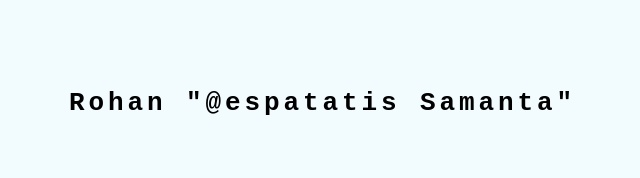
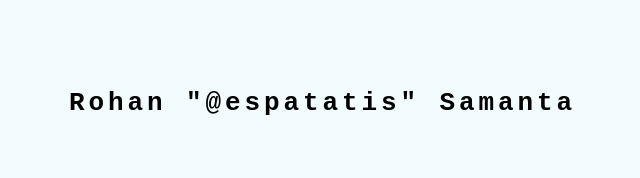
Before and after one commit to espatatis/espatatis.github.io, a plain HTML site: page index.html in a window 1280 px wide. Shown: the top 178 px of the page, without its empty margins (316-956 px from the left). Drawn offline with Linux system fonts and the light colour scheme.

Commit message:
Update index.html

```diff
--- a/index.html
+++ b/index.html
@@ -8,7 +8,7 @@
 <body>
     <div class="container">
         <div class="typewriter">
-            <h1>Rohan "@espatatis Samanta"</h1>
+            <h1>Rohan "@espatatis" Samanta</h1>
         </div>
     </div>
     <footer>
```
